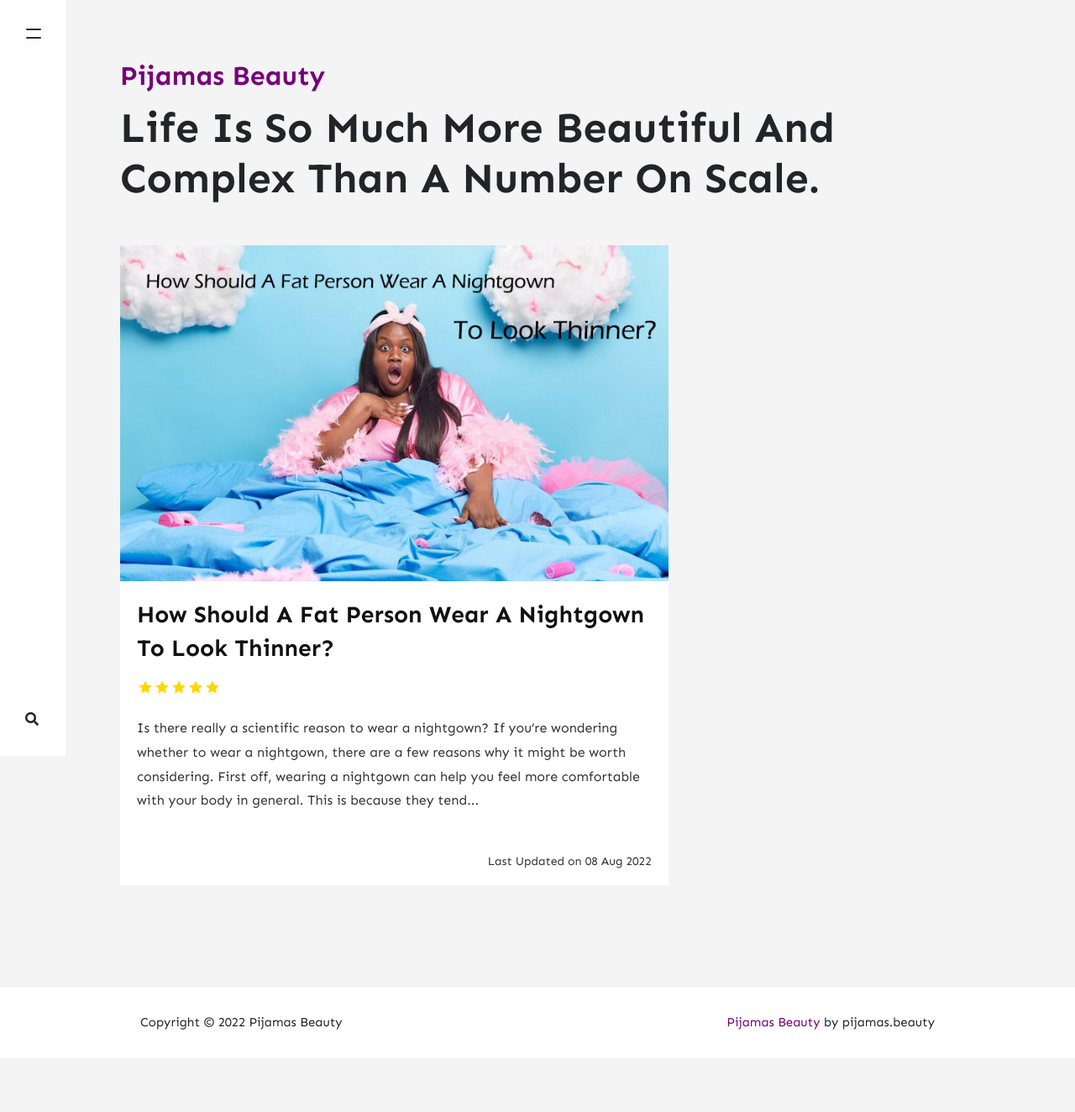
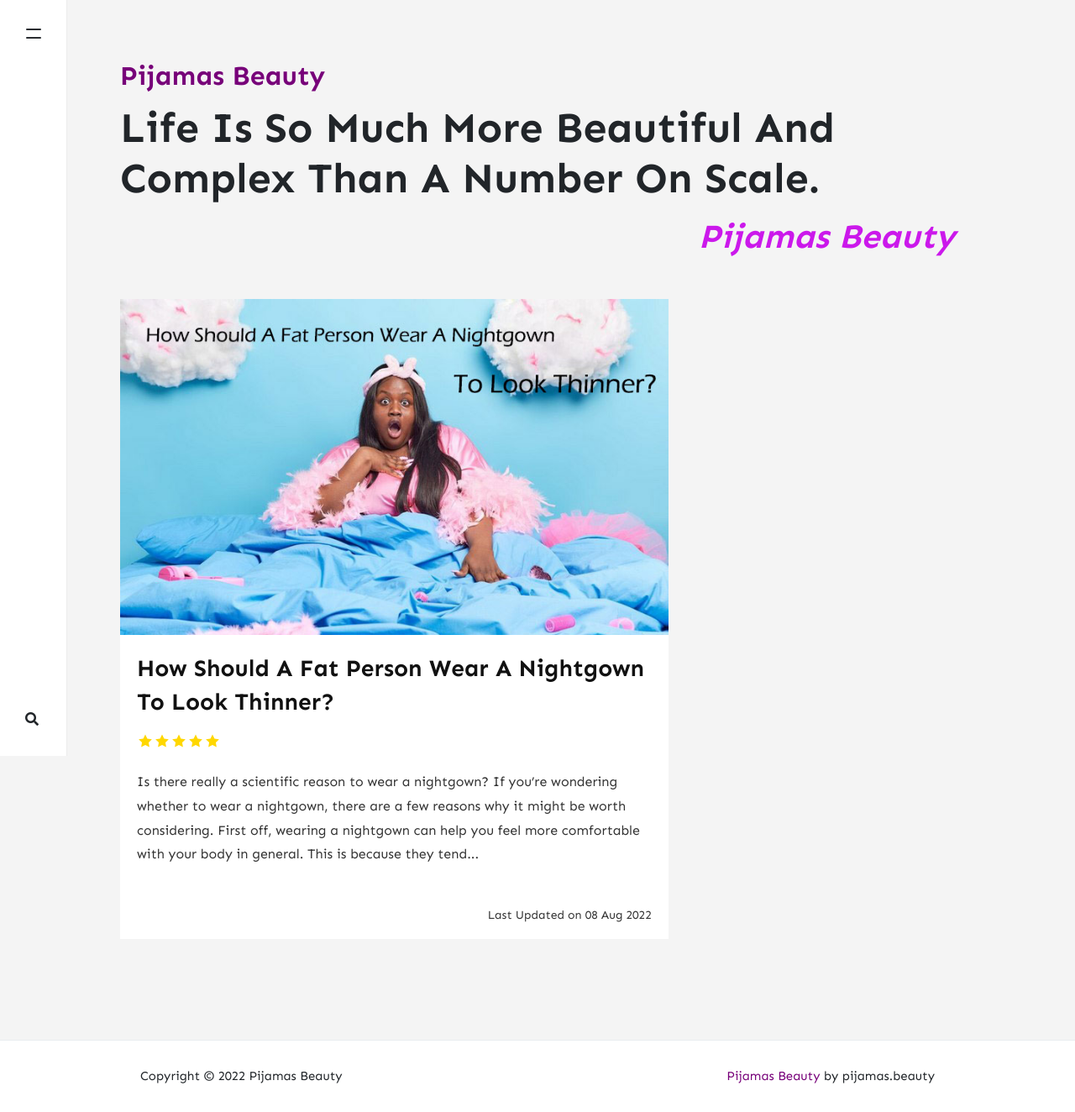
Before and after one commit to khuynhtroc/pijamas.beauty, a Jekyll site: the page built from index.html, in a window 1280 px wide. Shown: the whole page at 84% size. Built offline with Jekyll 4.4.1, drawn with Linux system fonts in a browser that asks for light colours; nearby versions of some CDN libraries; the list of posts is cut into pages by our own code; comment, search, counter and statistics services are not loaded; before the commit the page ends 1260 px from its top, so only the background shows below that.

Commit message:
Darius: update

```diff
--- a/_layouts/default.html
+++ b/_layouts/default.html
@@ -87,6 +87,7 @@
         <p class="sitetag">
             <!-- {{ site.description }} -->
             Life Is So Much More Beautiful And Complex Than A Number On Scale.
+            <h1 style="text-align: right;font-style: italic;color: #cb18eb;">Pijamas Beauty</h1>
         </p>
     {% endif %}
 
```
